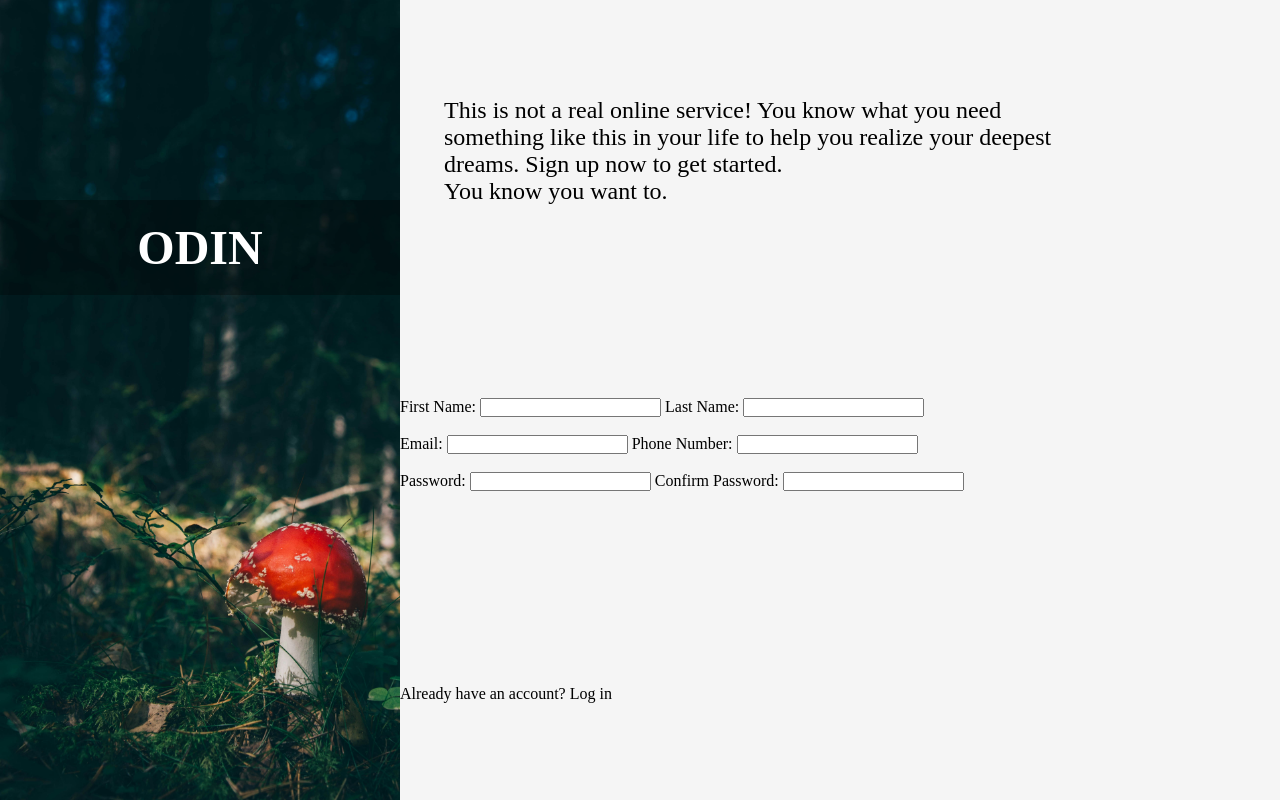
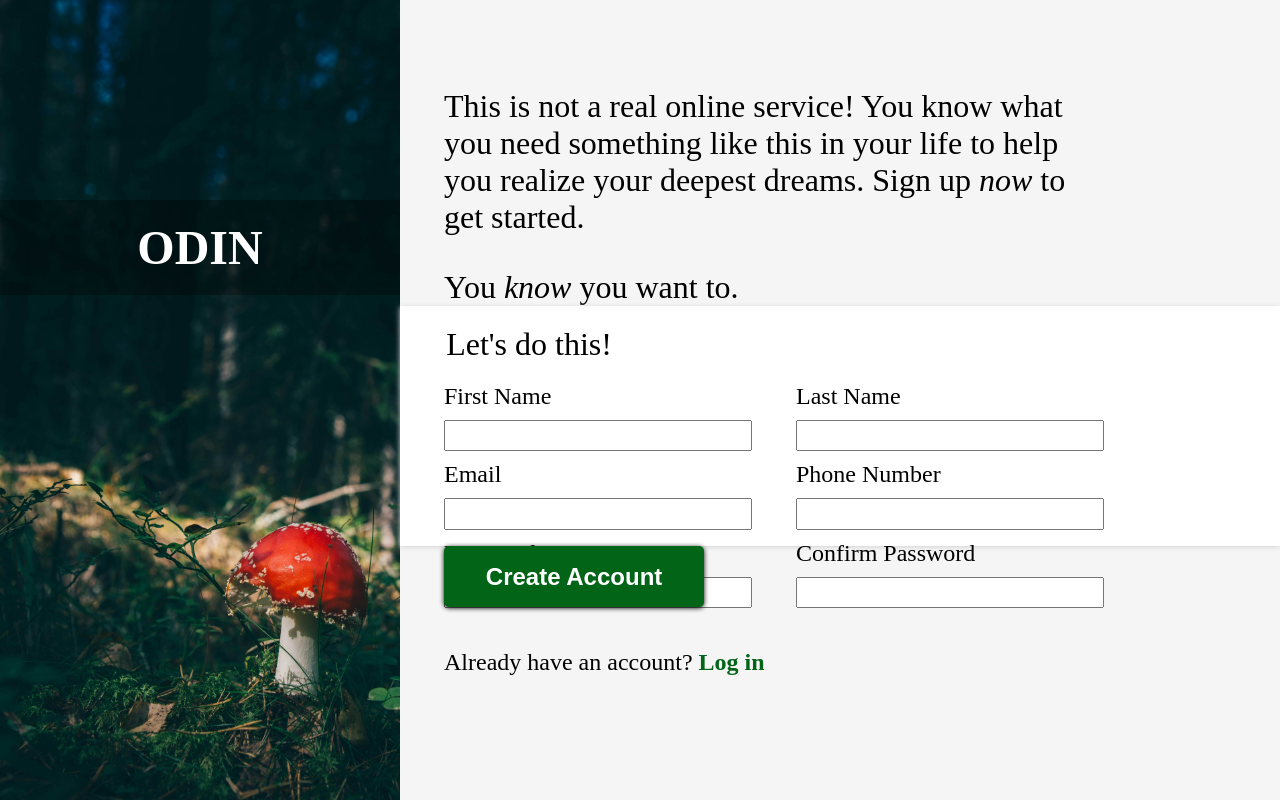
Before and after one commit to JasonG7354/Sign-Up-From, a plain HTML site: page index.html in a window 1280 px wide. Drawn offline with Linux system fonts and the light colour scheme.

Commit message:
Completed the signup form
Mainly changed the strcuture of the form.
I now used flexbox to get the inputs into
two columns. Next added style to the inputs.
Next created a button and styled it.
After that gave enough padding and margin to the
divs in the right side.

```diff
--- a/index.html
+++ b/index.html
@@ -13,25 +13,41 @@
         <h1>ODIN</h1>
     </div>
     <div id="right-container">
-        <div class="right-side">This is not a real online service! You know what you need something like this in your life to help you realize your deepest dreams. Sign up now to get started.
-            <p>You know you want to.</p>
+        <div class="right-side">This is not a real online service! You know what you need something like this in your life to help you realize your deepest dreams. Sign up <em>now</em> to get started.
+            <p class="right-par">You <em>know</em> you want to.</p>
         </div>
-        <form>
-            <label for="fname">First Name:</label>
-            <input type="text" id="fname" name="fname">
-            <label for="lname">Last Name:</label>
-            <input type="text" id="lname" name="lname"><br><br>
-            <label for="email">Email:</label>
-            <input type="email" id="email" name="email">
-            <label for="number">Phone Number:</label>
-            <input type="tel" id="number" name="number"><br><br>
-            <label for="pwd">Password:</label>
-            <input type="password" id="pwd" name="pwd">
-            <label for="confirmPwd">Confirm Password:</label>
-            <input type="password" id="confirmPwd" name="confirmPwd">
+        <div class="form-container">
+            <form>
+                <h2>Let's do this!</h2>
+                <div class="form-row">
+                <div class="form-left">
+                    <div class="column">
+                    <label for="fname">First Name</label>
+                    <input type="text" id="fname" name="fname">
 
-        </form>
-        <div>Already have an account? Log in</div>
+                    <label for="email">Email</label>
+                    <input type="email" id="email" name="email">
+                    <label for="pwd" >Password</label>
+                    <input type="password" id="pwd" name="pwd" required>
+                    </div>
+                </div>
+                <div class="form-right">
+                    <div class="column">
+                    <label for="lname">Last Name</label>
+                    <input type="text" id="lname" name="lname">
+                    <label for="number">Phone Number</label>
+                    <input type="tel" id="number" name="number">
+                    <label for="confirmPwd" >Confirm Password</label>
+                    <input type="password" id="confirmPwd" name="confirmPwd" required>
+                    </div>
+                </div>
+                </div>
+            </form>
+        </div>
+        <div class="footer">
+        <button type="button" onclick="alert('button was clicked')">Create Account</button>
+        <div class="footer-par">Already have an account? <a href="#container">Log in</a></div>
+        </div>
     </div>
 </div>
 
--- a/styles.css
+++ b/styles.css
@@ -1,6 +1,112 @@
 * {
     padding: 0;
     margin: 0;
+}
+
+
+input{
+    width: 100%;
+   box-sizing: border-box;
+   padding: 2%;
+   margin: 10px 0px;
+}
+label{
+    font-size: 1.5rem;
+}
+
+a{
+    color: #026417;
+    text-decoration: none;
+    font-weight: bold;
+}
+
+input:focus{
+    border: none;
+    border: solid 1px blue;
+    box-shadow: 0px 2px 6px lightgrey;
+    outline: none;
+
+
+}
+
+button:hover{
+    cursor: pointer;
+}
+
+
+button{
+    background-color: #026417;
+    border: none;
+    font-size: 1.5rem;
+    padding: 2% 5%;
+    color: white;
+    font-weight: bold;
+    border-radius: 5px;
+    box-shadow: 0px 1px 5px rgb(0, 0, 0);
+
+}
+
+
+
+h2{
+    font-size: 2rem;
+    margin-left:5.25%;
+    font-weight:normal;
+    padding-top: 20px;
+    padding-bottom: 20px;
+}
+
+.right-container{
+    border: solid;
+}
+
+.footer{
+    margin-bottom: 30%;
+
+    height: auto;
+    margin-left: 5%;
+
+
+
+}
+
+.footer-par{
+    margin-top: 5%;
+    font-size: 1.5rem;
+}
+
+.form-row{
+    display: flex;
+
+
+
+}
+
+.form-container{
+    box-shadow: 0px 1px 5px lightgrey;
+    height: 30%;
+    background-color: white;
+
+}
+
+.form-right{
+    margin-left: 5%;
+    width: 35%;
+}
+
+.form-left{
+    margin-left:5%;
+    width: 35%;
+
+}
+
+.column{
+    display: flex;
+    flex-direction: column;
+}
+
+.form-flex{
+    display: flex;
 }
 
 #container{
@@ -11,7 +117,6 @@
 
 #left-container {
     flex-grow: 1;
-    background-color: blue;
     background-image: url("./images/leftBackgroundImage.jpg");
     background-size: cover;
     width: 25%;
@@ -21,6 +126,7 @@
 #right-container{
     flex-grow: 3;
     background-color: whitesmoke;
+
 
 }
 
@@ -44,6 +150,13 @@
 
 .right-side{
     width: 75%;
-    font-size: 1.50rem;
+    font-size: 2rem;
     margin-left: 5%;
+    margin-top: 10%;
+
 }
+
+.right-par{
+    margin-top: 5%;
+
+}
```
